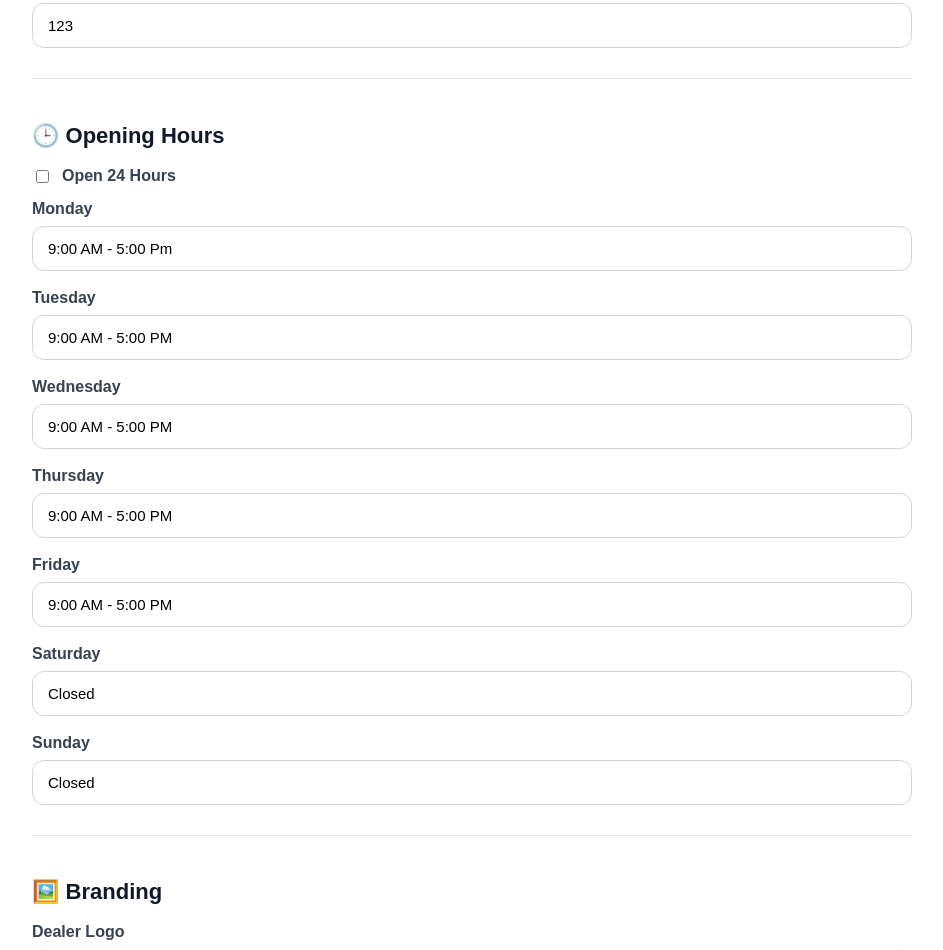
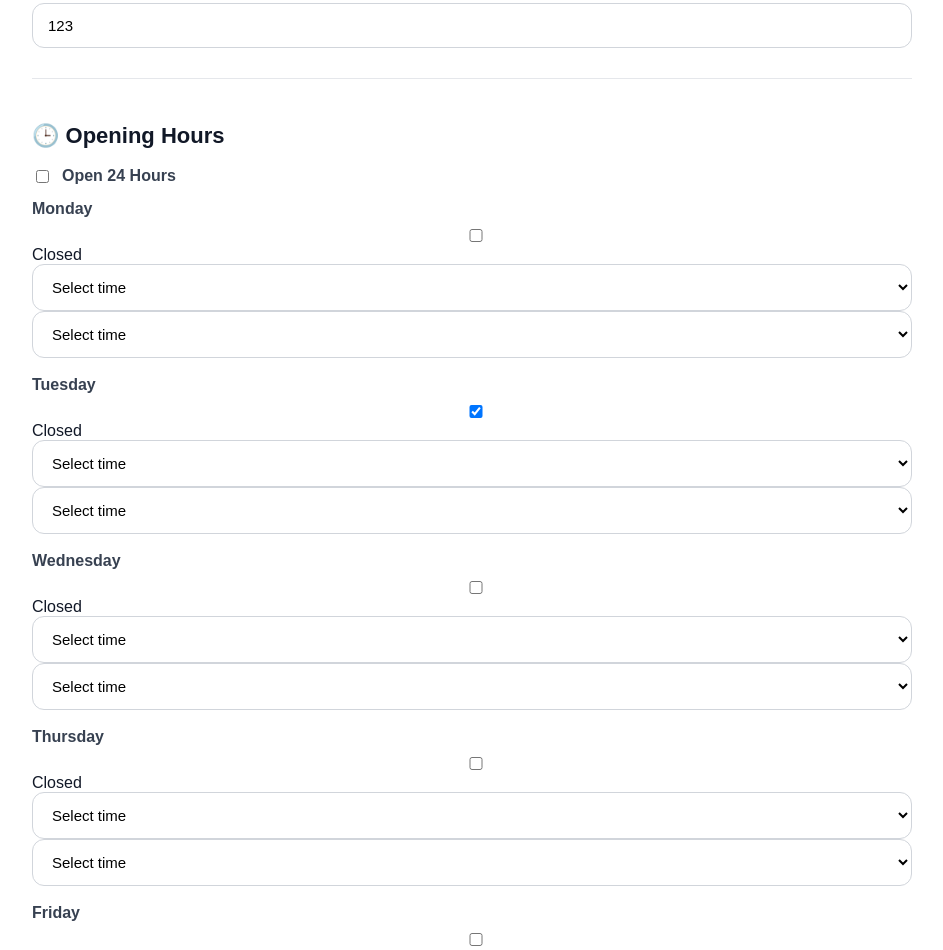
Before and after one commit to shashif/mycarmarket, a Django app: page /cars/dealer/profile/edit/ in a window 1280 px wide. Shown: the part 612-1562 px from the top of the page, without its empty margins (168-1111 px from the left). Run offline with Django 5.2, Linux system fonts and the light colour scheme; a user stored in the database is signed in; data comes from the database, SQL or seed files in the repository; both versions use the stored data as it was after the commit.

Commit message:
MyCarMarket v1.2.0 - Dealer Hub completed

```diff
--- a/vehicles/forms/dealer_profile_form.py
+++ b/vehicles/forms/dealer_profile_form.py
@@ -1,8 +1,8 @@
 # ==========================================
 # MyCarMarket
-# Version: v1.2.0
+# Version: v1.2.1
 # File: vehicles/forms/dealer_profile_form.py
-# Full Dealer Profile Edit Form + Google Style Opening Hours
+# Full Dealer Profile Edit Form + Dropdown Opening Hours
 # ==========================================
 
 from django import forms
@@ -10,7 +10,179 @@ from django import forms
 from vehicles.models import DealerProfile
 
 
+TIME_CHOICES = [
+    ('', 'Select time'),
+    ('07:00', '7:00 AM'),
+    ('07:30', '7:30 AM'),
+    ('08:00', '8:00 AM'),
+    ('08:30', '8:30 AM'),
+    ('09:00', '9:00 AM'),
+    ('09:30', '9:30 AM'),
+    ('10:00', '10:00 AM'),
+    ('10:30', '10:30 AM'),
+    ('11:00', '11:00 AM'),
+    ('11:30', '11:30 AM'),
+    ('12:00', '12:00 PM'),
+    ('12:30', '12:30 PM'),
+    ('13:00', '1:00 PM'),
+    ('13:30', '1:30 PM'),
+    ('14:00', '2:00 PM'),
+    ('14:30', '2:30 PM'),
+    ('15:00', '3:00 PM'),
+    ('15:30', '3:30 PM'),
+    ('16:00', '4:00 PM'),
+    ('16:30', '4:30 PM'),
+    ('17:00', '5:00 PM'),
+    ('17:30', '5:30 PM'),
+    ('18:00', '6:00 PM'),
+    ('18:30', '6:30 PM'),
+    ('19:00', '7:00 PM'),
+    ('19:30', '7:30 PM'),
+    ('20:00', '8:00 PM'),
+]
+
+
 class DealerProfileForm(forms.ModelForm):
+
+    monday_open_time = forms.TimeField(
+        required=False,
+        widget=forms.Select(
+            choices=TIME_CHOICES,
+            attrs={
+                'class': 'form-control',
+            }
+        )
+    )
+
+    monday_close_time = forms.TimeField(
+        required=False,
+        widget=forms.Select(
+            choices=TIME_CHOICES,
+            attrs={
+                'class': 'form-control',
+            }
+        )
+    )
+
+    tuesday_open_time = forms.TimeField(
+        required=False,
+        widget=forms.Select(
+            choices=TIME_CHOICES,
+            attrs={
+                'class': 'form-control',
+            }
+        )
+    )
+
+    tuesday_close_time = forms.TimeField(
+        required=False,
+        widget=forms.Select(
+            choices=TIME_CHOICES,
+            attrs={
+                'class': 'form-control',
+            }
+        )
+    )
+
+    wednesday_open_time = forms.TimeField(
+        required=False,
+        widget=forms.Select(
+            choices=TIME_CHOICES,
+            attrs={
+                'class': 'form-control',
+            }
+        )
+    )
+
+    wednesday_close_time = forms.TimeField(
+        required=False,
+        widget=forms.Select(
+            choices=TIME_CHOICES,
+            attrs={
+                'class': 'form-control',
+            }
+        )
+    )
+
+    thursday_open_time = forms.TimeField(
+        required=False,
+        widget=forms.Select(
+            choices=TIME_CHOICES,
+            attrs={
+                'class': 'form-control',
+            }
+        )
+    )
+
+    thursday_close_time = forms.TimeField(
+        required=False,
+        widget=forms.Select(
+            choices=TIME_CHOICES,
+            attrs={
+                'class': 'form-control',
+            }
+        )
+    )
+
+    friday_open_time = forms.TimeField(
+        required=False,
+        widget=forms.Select(
+            choices=TIME_CHOICES,
+            attrs={
+                'class': 'form-control',
+            }
+        )
+    )
+
+    friday_close_time = forms.TimeField(
+        required=False,
+        widget=forms.Select(
+            choices=TIME_CHOICES,
+            attrs={
+                'class': 'form-control',
+            }
+        )
+    )
+
+    saturday_open_time = forms.TimeField(
+        required=False,
+        widget=forms.Select(
+            choices=TIME_CHOICES,
+            attrs={
+                'class': 'form-control',
+            }
+        )
+    )
+
+    saturday_close_time = forms.TimeField(
+        required=False,
+        widget=forms.Select(
+            choices=TIME_CHOICES,
+            attrs={
+                'class': 'form-control',
+            }
+        )
+    )
+
+    sunday_open_time = forms.TimeField(
+        required=False,
+        widget=forms.Select(
+            choices=TIME_CHOICES,
+            attrs={
+                'class': 'form-control',
+            }
+        )
+    )
+
+    sunday_close_time = forms.TimeField(
+        required=False,
+        widget=forms.Select(
+            choices=TIME_CHOICES,
+            attrs={
+                'class': 'form-control',
+            }
+        )
+    )
 
     class Meta:
 
@@ -19,61 +191,59 @@ class DealerProfileForm(forms.ModelForm):
         fields = [
 
             'business_name',
-
             'business_description',
-
             'logo',
-
             'banner',
-
             'banner_position',
 
             'website',
-
             'business_phone',
-
             'business_email',
-
             'address',
-
             'abn',
 
             'open_24_hours',
 
-            'monday_hours',
+            'monday_closed',
+            'monday_open_time',
+            'monday_close_time',
 
-            'tuesday_hours',
+            'tuesday_closed',
+            'tuesday_open_time',
+            'tuesday_close_time',
 
-            'wednesday_hours',
+            'wednesday_closed',
+            'wednesday_open_time',
+            'wednesday_close_time',
 
-            'thursday_hours',
+            'thursday_closed',
+            'thursday_open_time',
+            'thursday_close_time',
 
-            'friday_hours',
+            'friday_closed',
+            'friday_open_time',
+            'friday_close_time',
 
-            'saturday_hours',
+            'saturday_closed',
+            'saturday_open_time',
+            'saturday_close_time',
 
-            'sunday_hours',
+            'sunday_closed',
+            'sunday_open_time',
+            'sunday_close_time',
 
             'facebook',
-
             'instagram',
-
             'tiktok',
-
             'youtube',
 
             'show_email',
-
             'show_phone',
 
             'finance_available',
-
             'trade_in_available',
-
             'extended_warranty',
-
             'delivery_available',
-
             'test_drive_available',
         ]
 
@@ -149,54 +319,13 @@ class DealerProfileForm(forms.ModelForm):
 
             'open_24_hours': forms.CheckboxInput(),
 
-            'monday_hours': forms.TextInput(
-                attrs={
-                    'class': 'form-control',
-                    'placeholder': '9:00 AM - 5:00 PM',
-                }
-            ),
-
-            'tuesday_hours': forms.TextInput(
-                attrs={
-                    'class': 'form-control',
-                    'placeholder': '9:00 AM - 5:00 PM',
-                }
-            ),
-
-            'wednesday_hours': forms.TextInput(
-                attrs={
-                    'class': 'form-control',
-                    'placeholder': '9:00 AM - 5:00 PM',
-                }
-            ),
-
-            'thursday_hours': forms.TextInput(
-                attrs={
-                    'class': 'form-control',
-                    'placeholder': '9:00 AM - 5:00 PM',
-                }
-            ),
-
-            'friday_hours': forms.TextInput(
-                attrs={
-                    'class': 'form-control',
-                    'placeholder': '9:00 AM - 5:00 PM',
-                }
-            ),
-
-            'saturday_hours': forms.TextInput(
-                attrs={
-                    'class': 'form-control',
-                    'placeholder': 'Closed',
-                }
-            ),
-
-            'sunday_hours': forms.TextInput(
-                attrs={
-                    'class': 'form-control',
-                    'placeholder': 'Closed',
-                }
-            ),
+            'monday_closed': forms.CheckboxInput(),
+            'tuesday_closed': forms.CheckboxInput(),
+            'wednesday_closed': forms.CheckboxInput(),
+            'thursday_closed': forms.CheckboxInput(),
+            'friday_closed': forms.CheckboxInput(),
+            'saturday_closed': forms.CheckboxInput(),
+            'sunday_closed': forms.CheckboxInput(),
 
             'facebook': forms.URLInput(
                 attrs={
@@ -227,17 +356,12 @@ class DealerProfileForm(forms.ModelForm):
             ),
 
             'show_email': forms.CheckboxInput(),
-
             'show_phone': forms.CheckboxInput(),
 
             'finance_available': forms.CheckboxInput(),
-
             'trade_in_available': forms.CheckboxInput(),
-
             'extended_warranty': forms.CheckboxInput(),
-
             'delivery_available': forms.CheckboxInput(),
-
             'test_drive_available': forms.CheckboxInput(),
         }
 
--- a/vehicles/templates/vehicles/dealer_profile_edit.html
+++ b/vehicles/templates/vehicles/dealer_profile_edit.html
@@ -1,8 +1,8 @@
 <!-- ==========================================
 MyCarMarket
-Version: v1.1.9
+Version: v1.2.0
 File: vehicles/templates/vehicles/dealer_profile_edit.html
-Dealer Profile Edit Page - Full Dealer Editor
+Dealer Profile Edit Page - Full Dealer Editor + Opening Hours
 ========================================== -->
 
 <!DOCTYPE html>
@@ -213,77 +213,65 @@ Dealer Profile Edit Page - Full Dealer Editor
                     {{ form.abn }}
                     {{ form.abn.errors }}
                 </div>
+            </div>
 
-               <div class="form-section">
-
+           <div class="form-section">
     <h2>🕒 Opening Hours</h2>
 
     <label class="checkbox-row">
-
         {{ form.open_24_hours }}
-
         Open 24 Hours
-
     </label>
 
     <div class="form-row">
-
         <label>Monday</label>
-
-        {{ form.monday_hours }}
-
+        {{ form.monday_closed }} Closed
+        {{ form.monday_open_time }}
+        {{ form.monday_close_time }}
     </div>
 
     <div class="form-row">
-
         <label>Tuesday</label>
-
-        {{ form.tuesday_hours }}
-
+        {{ form.tuesday_closed }} Closed
+        {{ form.tuesday_open_time }}
+        {{ form.tuesday_close_time }}
     </div>
 
     <div class="form-row">
-
         <label>Wednesday</label>
-
-        {{ form.wednesday_hours }}
-
+        {{ form.wednesday_closed }} Closed
+        {{ form.wednesday_open_time }}
+        {{ form.wednesday_close_time }}
     </div>
 
     <div class="form-row">
-
         <label>Thursday</label>
-
-        {{ form.thursday_hours }}
-
+        {{ form.thursday_closed }} Closed
+        {{ form.thursday_open_time }}
+        {{ form.thursday_close_time }}
     </div>
 
     <div class="form-row">
-
         <label>Friday</label>
-
-        {{ form.friday_hours }}
-
+        {{ form.friday_closed }} Closed
+        {{ form.friday_open_time }}
+        {{ form.friday_close_time }}
     </div>
 
     <div class="form-row">
-
         <label>Saturday</label>
-
-        {{ form.saturday_hours }}
-
+        {{ form.saturday_closed }} Closed
+        {{ form.saturday_open_time }}
+        {{ form.saturday_close_time }}
     </div>
 
     <div class="form-row">
-
         <label>Sunday</label>
-
-        {{ form.sunday_hours }}
-
+        {{ form.sunday_closed }} Closed
+        {{ form.sunday_open_time }}
+        {{ form.sunday_close_time }}
     </div>
-
 </div>
-            </div>
 
             <div class="form-section">
                 <h2>🖼️ Branding</h2>
--- a/vehicles/views/dealer_profile_edit_views.py
+++ b/vehicles/views/dealer_profile_edit_views.py
@@ -1,8 +1,8 @@
 # ==========================================
 # MyCarMarket
-# Version: v1.1.8
+# Version: v1.2.1
 # File: vehicles/views/dealer_profile_edit_views.py
-# Dealer Profile Edit View
+# Dealer Profile Edit View + Form Error Debug
 # ==========================================
 
 from django.shortcuts import render, redirect
@@ -44,6 +44,13 @@ def edit_dealer_profile(request):
                 username=request.user.username
             )
 
+        messages.error(
+            request,
+            'Please fix the errors below and try again.'
+        )
+
+        print(form.errors)
+
     else:
 
         form = DealerProfileForm(
```
Also changed, not shown: vehicles/models/dealer_models.py (+98 -8 lines), vehicles/templates/vehicles/dealer_parts/dealer_info.html (+7 -15 lines), db.sqlite3, vehicles/migrations/0024_dealerprofile_friday_close_time_and_more.py (added).
